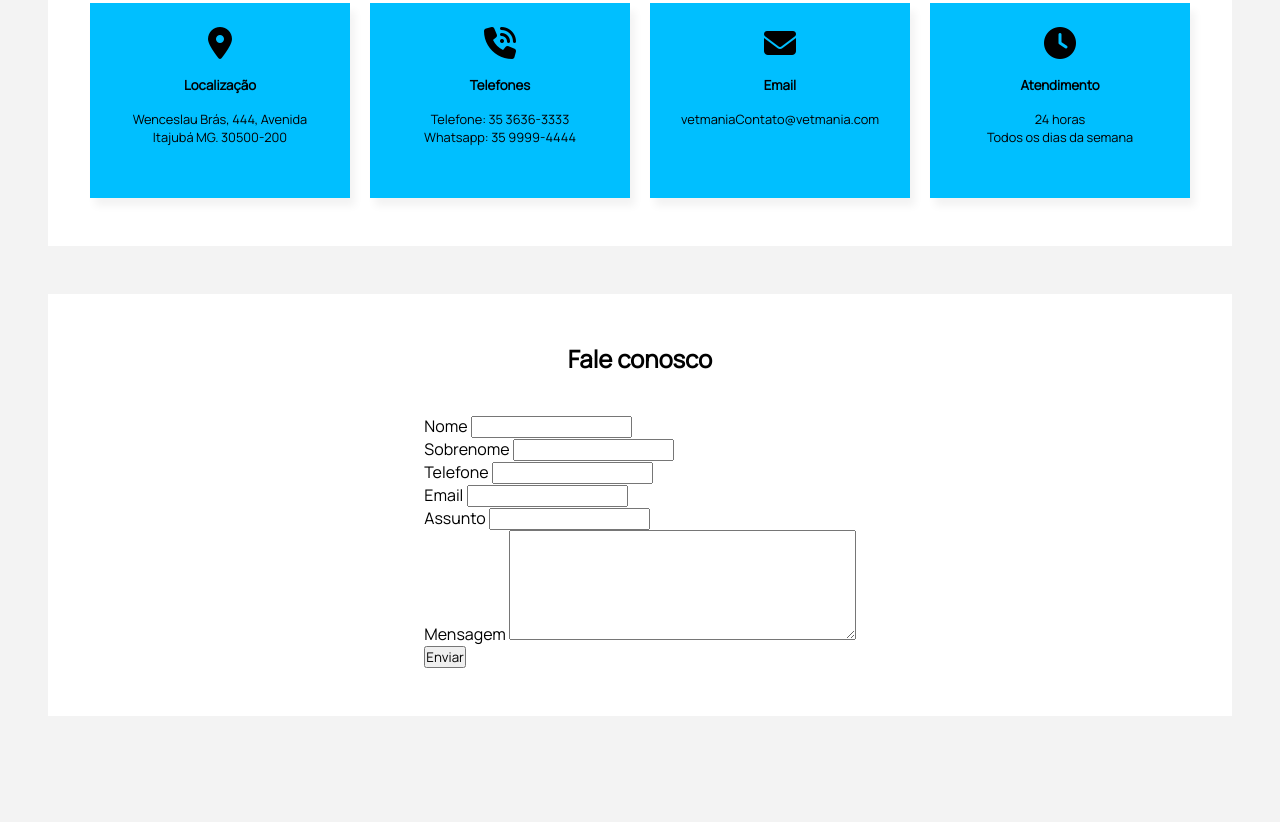
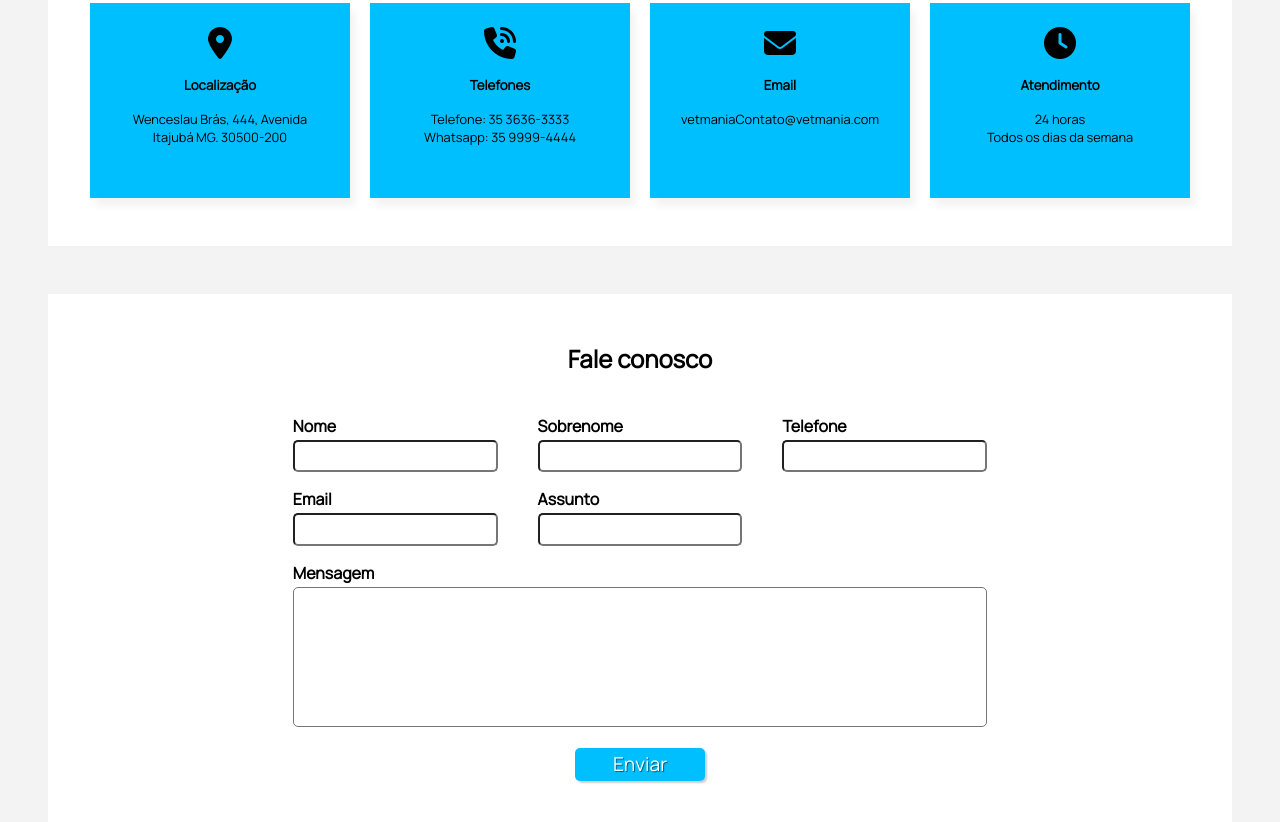
Before and after one commit to LuisBraga31/vetMania, a plain HTML site: page index.html in a window 1280 px wide. Shown: the part 2221-3043 px from the top of the page. Before the commit the page ends 2937 px from the top, so only its background shows below. Drawn offline with Linux system fonts and the light colour scheme.

Commit message:
Editing design the talkWithUs section

```diff
--- a/css/style.css
+++ b/css/style.css
@@ -257,6 +257,61 @@ main {
     font-size: 1.5rem;
 }
 
-.form fieldset {
+.form form {
+    display: flex;
+    flex-direction: column;
+    justify-content: center;
+}
+
+.group {
+    display: flex;
+    gap: 40px;
     border: 0;
 }
+
+.form_item {
+    margin-bottom: 1rem;
+}
+
+.form_item input, textarea, button {
+    font-size: 1rem;
+    border-radius: 5px;
+    padding: 0.2rem 0.3rem;
+}
+
+.form_item input {
+    width: 16vw;
+}
+
+.form_item label {
+    margin-bottom: 0.2rem;
+    display: block;
+    font-weight: bolder;
+}
+
+.form_item textarea {
+    resize: none;
+}
+
+.form_button {
+    display: flex;
+    justify-content: center;
+}
+
+.form button {
+    font-size: 1.2em;
+    padding: 0.2rem 2.4rem;
+    background: var(--blueOrigin);
+    border: 0;
+    margin-bottom: 1em;
+    color: var(--whiteOrigin);
+    cursor: pointer;
+    box-shadow: 2px 2px 2px rgba(0,0,0,0.2);
+    text-shadow: 1px 1px 1px rgba(0,0,0,0.5);
+}
+
+.form button:hover {
+    transform: scale(1.05);
+    box-shadow: inset 2px 2px 2px rgba(0,0,0,0.2);
+    text-shadow: none;
+}
--- a/index.html
+++ b/index.html
@@ -162,41 +162,50 @@
             <div class="form">
 
                 <form>
-                    <fieldset>
+                    <fieldset class="group">
 
-                        <div class="campo">
+                        <div class="form_item">
                             <label for="nome"> Nome </label>
                             <input type="text" name="nome" id="nome" required>
                         </div>
 
-                        <div class="campo">
+                        <div class="form_item">
                             <label for="nome"> Sobrenome </label>
                             <input type="text" name="nome" id="nome" required>
                         </div>
 
-                    </fieldset>
-
-                    <div class="campo">
+                        <div class="form_item">
                             <label for="telefone"> Telefone </label>
                             <input type="text" name="telefone" id="telefone" required>
                         </div>
 
-                    <div class="campo">
+                    </fieldset>
+
+                    <fieldset class="group">
+
+                        <div class="form_item">
                             <label for="email"> Email </label>
                             <input type="email" name="email" id="email" required>
                         </div>
 
-                    <div class="campo">
+                        <div class="form_item">
                             <label for="assunto"> Assunto </label>
                             <input type="text" name="assunto" id="assunto" required>
                         </div>
 
-                    <div class="campo">
+                    </fieldset>
+
+
+
+                    <div class="form_item">
                         <label for="nome"> Mensagem </label>
-                        <textarea rows="6" style="width: 26em" id="mensagem" name="mensagem"></textarea>
+                        <textarea rows="6" style="width: 100%" id="mensagem" name="mensagem"></textarea>
                     </div>
 
+                    <div class="form_button">
                         <button class="botao" type="submit" onsubmit=""> Enviar </button>
+                    </div>
+
 
                 </form>
 
```
Lines whose indentation alone changed are shown as unchanged.
